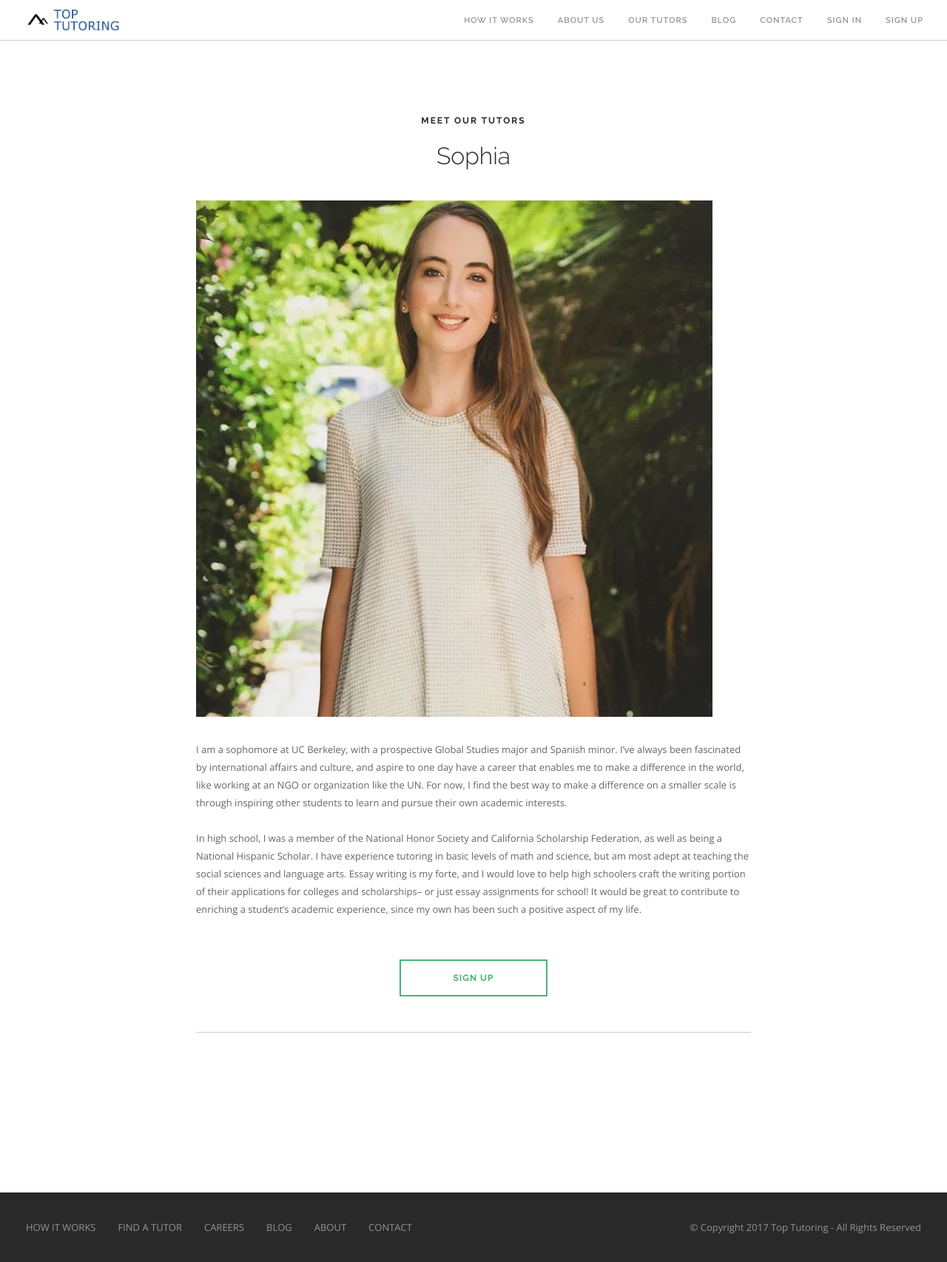
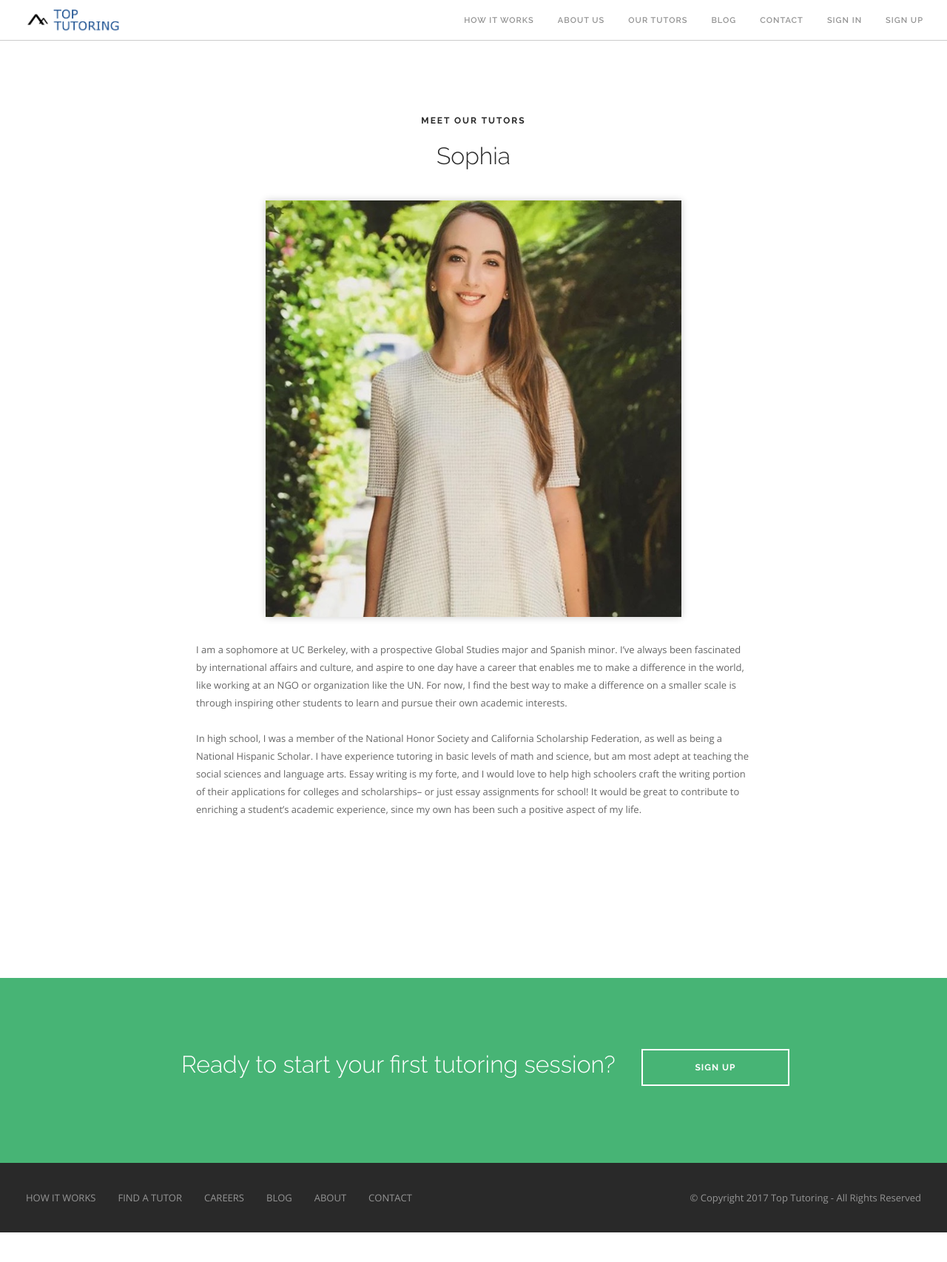
Before and after one commit to toptutoring/ttutoring, a Jekyll site: the page built from _tutors/sophia.md, in a window 1280 px wide. Shown: the whole page at 74% size. Built offline with Jekyll 4.4.1, drawn with Linux system fonts in a browser that asks for light colours; a script that is not in the unit is left out; after the commit the page ends 1666 px from its top, so only the background shows below that.

Commit message:
Resized image on profile

```diff
--- a/_layouts/profile.html
+++ b/_layouts/profile.html
@@ -5,6 +5,7 @@ layout: default
   <section>
     <div class="container">
       <div class="feed-item mb96 mb-xs-48">
+
         <div class="row mb16 mb-xs-0">
           <div class="col-md-8 col-md-offset-2 col-sm-10 col-sm-offset-1 text-center">
             <h6 class="uppercase mb16 mb-xs-8">meet our tutors</h6>
@@ -14,17 +15,24 @@ layout: default
 
         <div class="row mb32 mb-xs-16">
           <div class="col-md-8 col-md-offset-2 col-sm-10 col-sm-offset-1">
-            <img alt="Article Image" class="mb32 mb-xs-16" src="{{ page.img }}">
+            <div class="text-center">
+              <img alt="{{ page.name }}" class="mb32 mb-xs-16 cast-shadow img-profile" src="{{ page.img }}">
+            </div>
             {{ page.content }}
           </div>
         </div>
 
-        <div class="row">
-          <div class="col-md-8 col-md-offset-2 col-sm-10 col-sm-offset-1 text-center">
-            <a class="mb48 mb-xs-32 btn btn-lg" href="#">sign up</a>
-            <hr>
-          </div>
+      </div>
+    </div>
+  </section>
+
+  <section class="bg-primary">
+    <div class="container">
+      <div class="row">
+        <div class="col-sm-12 text-center">
+          <h3 class="mb0 inline-block p32 p0-xs">Ready to start your first tutoring session?</h3>
+          <a class="btn btn-lg btn-white mb8 mt-xs-24" href="#">sign up</a>
         </div>
       </div>
-
-    </div></section>
+    </div>
+  </section>
--- a/css/custom.css
+++ b/css/custom.css
@@ -113,10 +113,10 @@
 }
 
 .btn.btn-blue {
-  background: #59a4f0;
+  background: #fff;
   border: 2px solid #59a4f0;
   margin-right: 0;
-  color: #fff;
+  color: #59a4f0;
 }
 
 .btn-lg-blue {
@@ -129,6 +129,14 @@
 }
 
 .btn-lg-blue:visited {
+  color: #59a4f0;
+}
+
+.btn-sm-blue:hover {
+  background: #59a4f0;
+}
+
+.btn-sm-blue:visited {
   color: #59a4f0;
 }
 
@@ -166,6 +174,11 @@
 
 .container-white {
   background-color: white;
+}
+
+.date-label {
+  background-color: #59a4f0;
+  border-color: #59a4f0;
 }
 
 .fade-on-hover.footer-link {
@@ -255,6 +268,10 @@
 
 .img-icon {
   max-width: 55%;
+}
+
+.img-profile {
+  max-width: 75%
 }
 
 .inline-icons {
```
